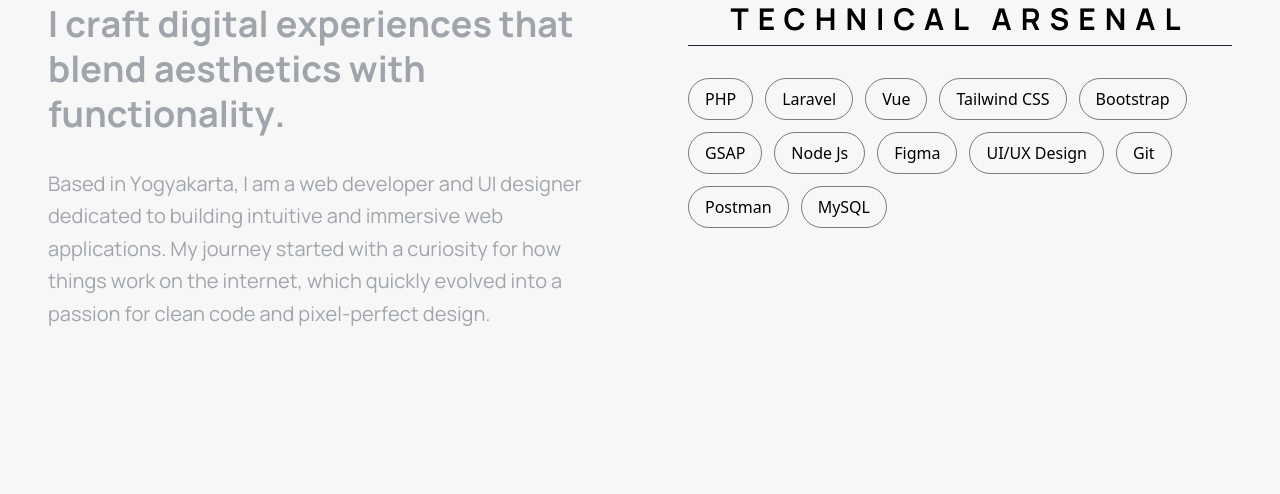
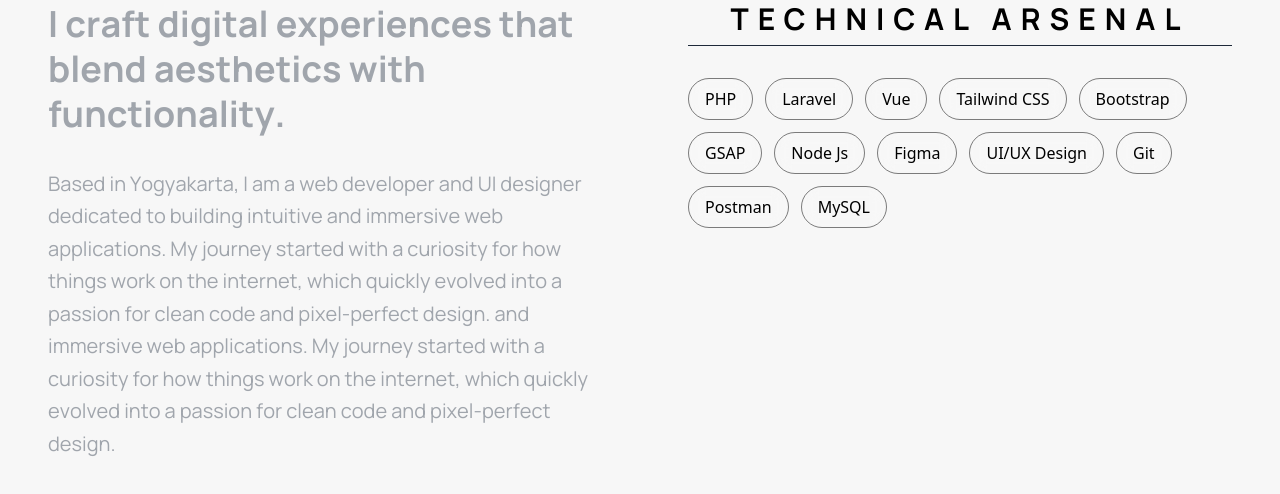
Before and after one commit to mkhabibii/ngbluee, a Vue app: page / in a window 1280 px wide. Shown: the part 1402-1896 px from the top of the page. Built offline with nearby package versions, Linux system fonts and the light colour scheme; a web font is replaced by a local one.

Commit message:
edit essence

```diff
--- a/src/views/Essence.vue
+++ b/src/views/Essence.vue
@@ -79,7 +79,9 @@
           Based in Yogyakarta, I am a web developer and UI designer dedicated to building intuitive
           and immersive web applications. My journey started with a curiosity for how things work on
           the internet, which quickly evolved into a passion for clean code and pixel-perfect
-          design.
+          design. and immersive web applications. My journey started with a curiosity for how things
+          work on the internet, which quickly evolved into a passion for clean code and
+          pixel-perfect design.
         </p>
       </div>
 
```
